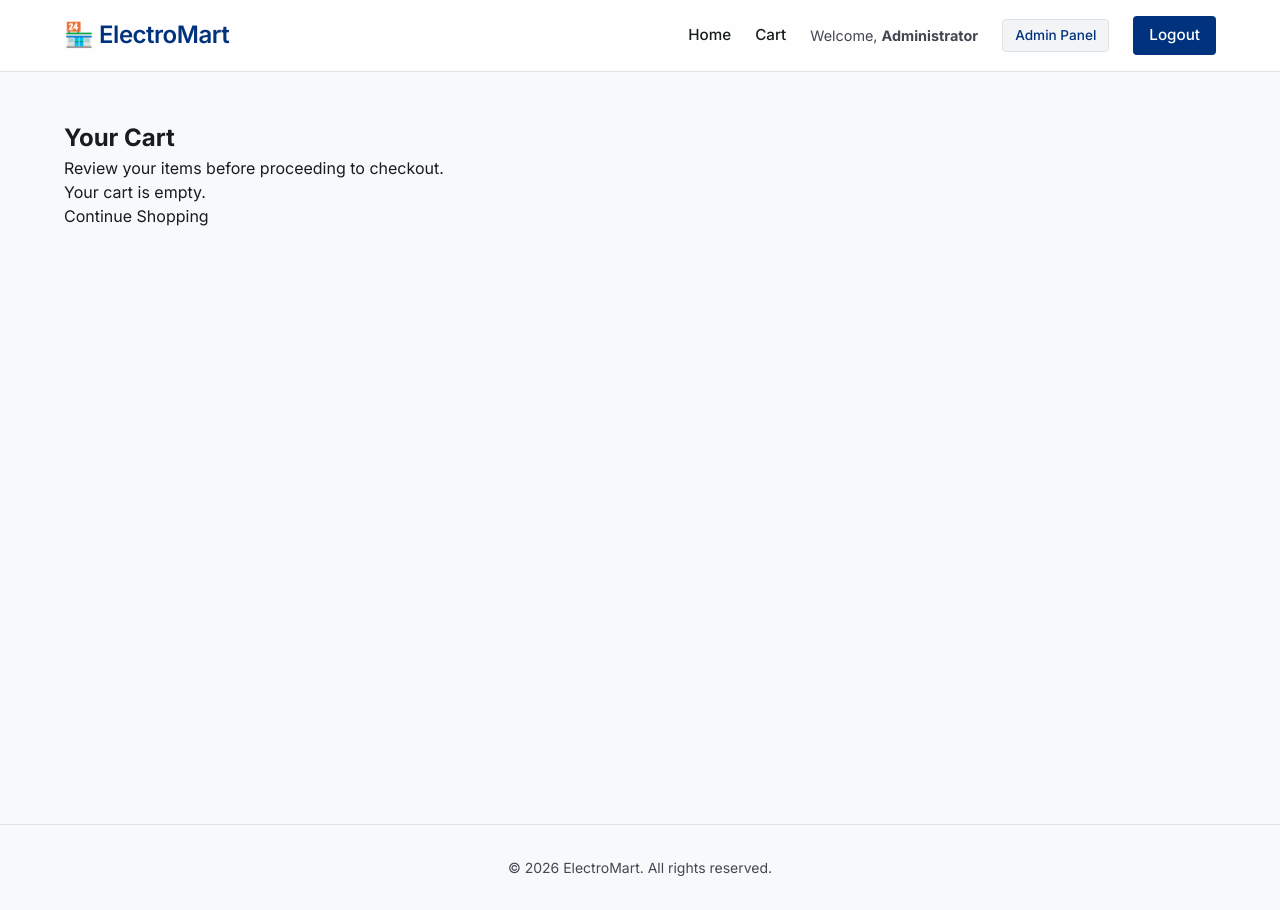
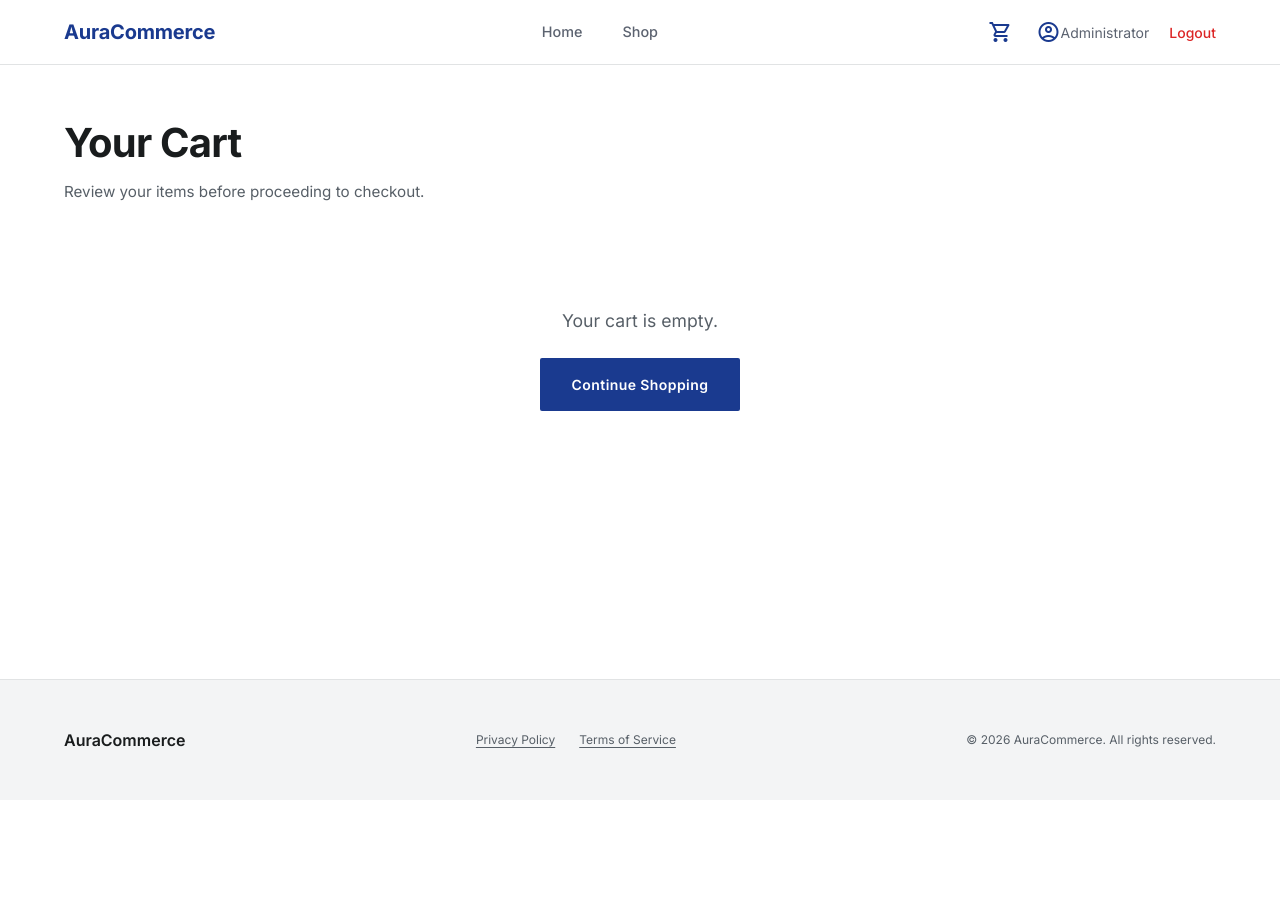
Before and after one commit to abdelaliem/ecommerce-php, a PHP site: page /shopping-cart.php in a window 1280 px wide. After the commit the page ends 748 px from the top, so only its background shows below. Run offline with PHP 8.4, Linux system fonts and the light colour scheme; a user stored in the database is signed in.

Commit message:
adding seperate header and footer

```diff
--- a/includes/footer.php
+++ b/includes/footer.php
@@ -1,14 +1,13 @@
-<?php
-if (session_status() === PHP_SESSION_NONE) {
-    session_start();
-}
-require_once __DIR__ . '/../config.php';
-require_once __DIR__ . '/db.php';
-?>
     </main>
-    <footer class="main-footer">
-        <div class="footer-container">
-            <p>&copy; <?php echo date('Y'); ?> ElectroMart. All rights reserved.</p>
+
+    <footer>
+        <div class="footer-inner">
+            <div class="footer-brand">AuraCommerce</div>
+            <div class="footer-links">
+                <a href="#">Privacy Policy</a>
+                <a href="#">Terms of Service</a>
+            </div>
+            <div class="footer-copy">© <?= date('Y') ?> AuraCommerce. All rights reserved.</div>
         </div>
     </footer>
 </body>
--- a/includes/header.php
+++ b/includes/header.php
@@ -2,38 +2,72 @@
 if (session_status() === PHP_SESSION_NONE) {
     session_start();
 }
-require_once __DIR__ . '/../config.php';
 require_once __DIR__ . '/db.php';
 require_once __DIR__ . '/auth.php';
+
+// Cart count from session
+$cart_count = 0;
+if (isset($_SESSION['cart'])) {
+    foreach ($_SESSION['cart'] as $item) {
+        $cart_count += $item['quantity'];
+    }
+}
+
+// Active page detection
+$current_page = basename($_SERVER['PHP_SELF']);
 ?>
 <!DOCTYPE html>
 <html lang="en">
 <head>
-    <meta charset="UTF-8">
-    <meta name="viewport" content="width=device-width, initial-scale=1.0">
-    <title>E-Commerce Store</title>
-    <link rel="preconnect" href="https://fonts.googleapis.com">
-    <link rel="preconnect" href="https://fonts.gstatic.com" crossorigin>
-    <link href="https://fonts.googleapis.com/css2?family=Inter:wght@300;400;500;600;700&display=swap" rel="stylesheet">
-    <link rel="stylesheet" href="../assets/style.css">
+    <meta charset="utf-8" />
+    <meta content="width=device-width, initial-scale=1.0" name="viewport" />
+    <title><?php echo isset($page_title) ? $page_title . ' - AuraCommerce' : 'AuraCommerce - Minimalist E-Commerce'; ?></title>
+    <link href="https://fonts.googleapis.com/css2?family=Inter:wght@400;500;600;700&display=swap" rel="stylesheet" />
+    <link href="https://fonts.googleapis.com/css2?family=Material+Symbols+Outlined:wght,FILL@100..700,0..1&display=swap" rel="stylesheet" />
+    <link rel="stylesheet" href="assets/aura.css" />
+    <style>
+        .material-symbols-outlined {
+            font-variation-settings: 'FILL' 0, 'wght' 400, 'GRAD' 0, 'opsz' 24;
+            vertical-align: middle;
+        }
+        <?php echo isset($additional_css) ? $additional_css : ''; ?>
+    </style>
 </head>
 <body>
-    <header class="main-header">
-        <div class="nav-container">
-            <a href="index.php" class="brand-logo">🏪 ElectroMart</a>
-            <nav class="main-nav">
-                <a href="index.php" class="nav-link">Home</a>
-                <a href="cart.php" class="nav-link">Cart</a>
+
+    <!-- Top Navigation -->
+    <nav class="navbar">
+        <div class="navbar-inner">
+            <a href="home.php" class="navbar-brand">AuraCommerce</a>
+            <div class="nav-menu">
+                <a class="nav-item <?php echo ($current_page == 'home.php') ? 'active' : ''; ?>" href="home.php">Home</a>
+                <a class="nav-item <?php echo ($current_page == 'shop.php') ? 'active' : ''; ?>" href="shop.php">Shop</a>
+            </div>
+            <div class="nav-right">
+                <a href="shopping-cart.php" class="nav-icon-btn" title="Cart">
+                    <span class="material-symbols-outlined">shopping_cart</span>
+                    <?php if ($cart_count > 0): ?>
+                        <span class="cart-badge"><?= $cart_count ?></span>
+                    <?php endif; ?>
+                </a>
                 <?php if (isLoggedIn()): ?>
-                    <span class="user-greeting">Welcome, <strong><?php echo htmlspecialchars($_SESSION['user_name'] ?? 'User'); ?></strong></span>
-                    <?php if (isAdmin()): ?>
-                        <a href="admin.php" class="nav-link admin-badge">Admin Panel</a>
-                    <?php endif; ?>
-                    <a href="logout.php" class="nav-link logout-btn">Logout</a>
+                    <a href="<?= isAdmin() ? 'Admin/home.php' : 'dashboard.php' ?>" class="nav-icon-btn" title="Account">
+                        <span class="material-symbols-outlined">account_circle</span>
+                        <span class="nav-user-name hidden-sm"><?= htmlspecialchars($_SESSION['user_name']) ?></span>
+                    </a>
+                    <a href="logout.php" class="nav-logout">Logout</a>
                 <?php else: ?>
-                    <a href="login.php" class="nav-link login-btn">Login</a>
+                    <a href="login.php" class="btn-primary" style="padding: 0.5rem 1.25rem; font-size: 0.8rem;">Login</a>
                 <?php endif; ?>
-            </nav>
+            </div>
         </div>
-    </header>
-    <main class="page-content">
+    </nav>
+
+    <?php if (isset($_SESSION['flash'])): ?>
+        <div class="flash">
+            <?= htmlspecialchars($_SESSION['flash']) ?>
+            <?php unset($_SESSION['flash']); ?>
+        </div>
+    <?php endif; ?>
+
+    <main>
```
